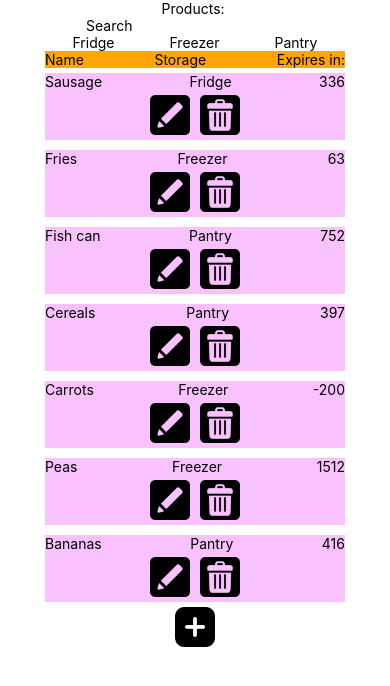
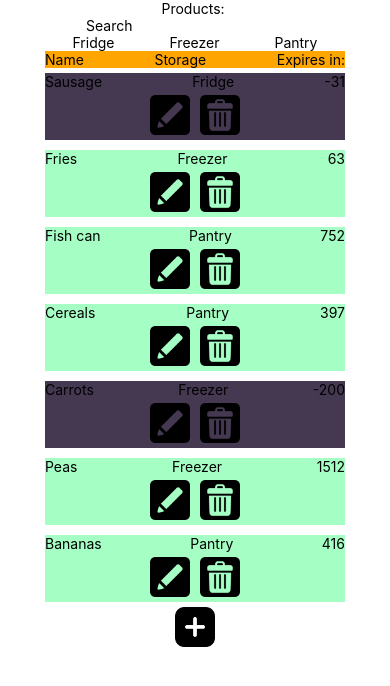
Before and after one commit to Laura-Foxey/expirationDate-app, a React Native app: screen /Home in a window 390 px wide. Shown: the top 686 px of the page. Built offline with nearby package versions, Linux system fonts and the light colour scheme.

Commit message:
set colors

```diff
--- a/Components/ExpirationDate.js
+++ /dev/null
@@ -1,16 +0,0 @@
-import React, { useState } from 'react';
-import { Text } from 'react-native';
-
-
-export default function ExpirationDate({expirationDate}) {
-    const today = Date.parse(new Date());
-    const exp = new Date(expirationDate).getTime();
-
-    const calcCountdown = (exp) => {
-        return Math.ceil((exp - today) / (1000 * 60 * 60 * 24));
-      };
-
-  return (
-    <Text>{calcCountdown(exp)}</Text>
-  );
-}
--- a/Components/List.js
+++ b/Components/List.js
@@ -14,6 +14,8 @@ export default function List({navigation}) {
     setData(
       data.map((i) => ({...i, clicked: false, selected: false}))
     );
+    setDisplayBy("");
+    setSearchPhrase("");
     navigation.push("ItemDetails", { item })
   }
 
@@ -40,12 +42,12 @@ export default function List({navigation}) {
     if(searchPhrase === "") {
       if(displayBy=== "") {
         return (
-        <TouchableOpacity key={item.id} onPress={() => onSetExpanded(item.id)} onLongPress={() => onSetSelected(item.id)} style={item.selected ? styles.selected : styles.item}>
+        <TouchableOpacity key={item.id} onPress={() => onSetExpanded(item.id)} onLongPress={() => onSetSelected(item.id)}>
           <ListItem item={item} navigateToItem={navigateToItem}/>
         </TouchableOpacity>)
       }else if(item.storage.includes(displayBy)) {
         return (
-          <TouchableOpacity key={item.id} onPress={() => onSetExpanded(item.id)} onLongPress={() => onSetSelected(item.id)} style={item.selected ? styles.selected : styles.item}>
+          <TouchableOpacity key={item.id} onPress={() => onSetExpanded(item.id)} onLongPress={() => onSetSelected(item.id)}>
             <ListItem item={item} navigateToItem={navigateToItem}/>
           </TouchableOpacity>)
       }
@@ -53,12 +55,12 @@ export default function List({navigation}) {
     if (item.name.toLowerCase().includes(searchPhrase.toLowerCase().trim().replace(/\s/g, ""))) {
       if(displayBy=== "") {
         return (
-        <TouchableOpacity key={item.id} onPress={() => onSetExpanded(item.id)} onLongPress={() => onSetSelected(item.id)} style={item.selected ? styles.selected : styles.item}>
+        <TouchableOpacity key={item.id} onPress={() => onSetExpanded(item.id)} onLongPress={() => onSetSelected(item.id)}>
           <ListItem item={item} navigateToItem={navigateToItem}/>
         </TouchableOpacity>)
        }else if(item.storage.includes(displayBy)) {
         return (
-          <TouchableOpacity key={item.id} onPress={() => onSetExpanded(item.id)} onLongPress={() => onSetSelected(item.id)} style={item.selected ? styles.selected : styles.item}>
+          <TouchableOpacity key={item.id} onPress={() => onSetExpanded(item.id)} onLongPress={() => onSetSelected(item.id)}>
             <ListItem item={item} navigateToItem={navigateToItem}/>
           </TouchableOpacity>)
       }
@@ -111,14 +113,11 @@ const styles = StyleSheet.create({
       width: 40,
       height: 40
     },
-    item: {
-      backgroundColor: '#f9c2ff',
+    selected: {
+      backgroundColor: "purple",
+      alignItems: 'center',
       marginVertical: 5,
       width: 300,
-  },
-  selected: {
-      backgroundColor: 'red',
-      marginVertical: 5,
-      width: 300,
-  },
+    },
+
 });
--- a/Components/ListItem.js
+++ b/Components/ListItem.js
@@ -1,15 +1,36 @@
 import React, { useState } from 'react';
 import { StyleSheet, Text, View, Image, TouchableOpacity } from 'react-native';
-import ExpirationDate from './ExpirationDate';
 
 export default function ListItem({item, navigateToItem}) {
 
+  const assignColor = () => {
+    const countdown = calcCountdown(exp);
+    if (countdown <= 0) {
+      return {backgroundColor: "#453851"}
+    } else if (countdown < 4) {
+      return {backgroundColor: "#ffafb9"}
+    } else if (countdown < 7) {
+      return {backgroundColor: "#ffdeb5"}
+    } else if (countdown < 10) {
+      return {backgroundColor: "#feffb1"};
+    } else {
+      return {backgroundColor: "#a5ffc4"};
+    }
+  };
+
+  const today = Date.parse(new Date());
+  const exp = new Date(item.expiration).getTime();
+
+  const calcCountdown = (exp) => {
+      return Math.ceil((exp - today) / (1000 * 60 * 60 * 24));
+    };
+
   return (
-    <View style={styles.display}>
+    <View style={item.selected ? [styles.display, styles.selected] : [styles.display, assignColor()]}>
         <View style={styles.text}>
             <Text>{item.name}</Text>
             <Text>{item.storage}</Text>
-            <ExpirationDate expirationDate={item.expiration}/>
+            <Text>{calcCountdown(exp)}</Text>
         </View>
         <View>
         {item.clicked &&
@@ -36,8 +57,9 @@ const styles = StyleSheet.create({
         justifyContent: "space-between"
     },
     display: {
-        flexDirection: "column",
         alignItems: 'center',
+        marginVertical: 5,
+        width: 300,
     },
       editIcon: {
         width: 40,
@@ -52,5 +74,8 @@ const styles = StyleSheet.create({
       Icons: {
         display: 'flex',
         flexDirection: 'row'
+    },
+    selected: {
+      backgroundColor: "#dbbff2"
     }
 });
--- a/data.js
+++ b/data.js
@@ -1,5 +1,5 @@
 export const listData = [
-    {id: 1463, name: "Sausage", storage: "Fridge", expiration: "2023-10-12", details: "some info"},
+    {id: 1463, name: "Sausage", storage: "Fridge", expiration: "2022-10-10", details: "some info"},
     {id: 8437, name: "Fries", storage: "Freezer", expiration: "2023-01-12", details: "some info"},
     {id: 6432, name: "Fish can", storage: "Pantry", expiration: "2024-12-01", details: "some info"},
     {id: 7334, name: "Cereals", storage: "Pantry", expiration: "2023-12-12", details: "some info"},
```
